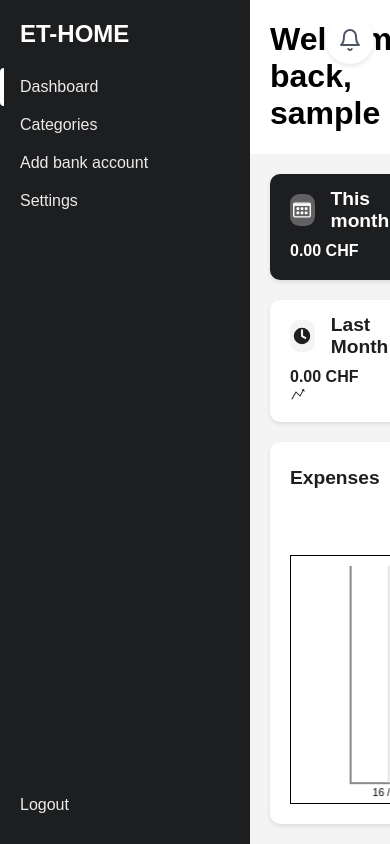
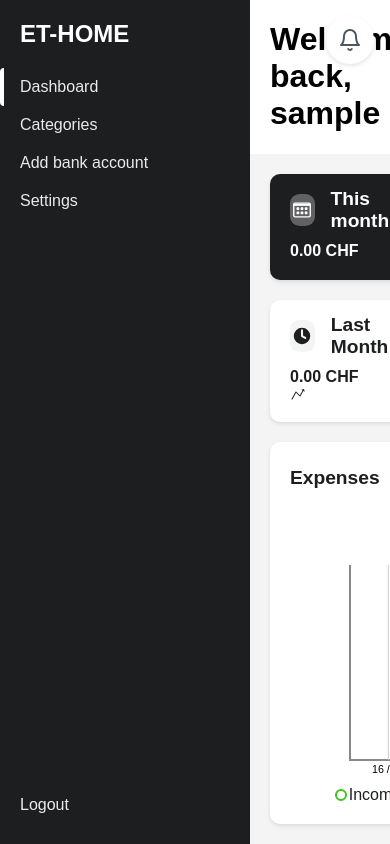
Before and after one commit to anouillz/ET-HOME, a Django app: page / in a window 390 px wide. Run offline with Django 5.2, Linux system fonts and the light colour scheme; the visitor is signed in with stand-in values (Sample User, id 1); data that the repository does not hold is empty.

Commit message:
minor improvements to expenses graph

```diff
--- a/src/app/ET_HOME/templates/widgets/expenses.html
+++ b/src/app/ET_HOME/templates/widgets/expenses.html
@@ -15,4 +15,8 @@
     <div class="chart-container">
         <canvas class="chart" width="800" height="400"></canvas>
     </div>
+    <div class="footer">
+        <div class="series incomes">Incomes</div>
+        <div class="series outcomes">Outcomes</div>
+    </div>
 {% endblock %}
--- a/src/app/static/css/dashboard.css
+++ b/src/app/static/css/dashboard.css
@@ -171,6 +171,17 @@
 
 .widget.expenses {
     grid-column: 1 / 3;
+    --outcome-col: var(--dark-4);
+    --income-col: var(--dark-1);
+    --outcome-col: #c73636;
+    --income-col: #3ec41a;
+
+    --outcome-line-col: var(--outcome-col);
+    --outcome-pt-stroke: none;
+    --outcome-pt-fill: var(--outcome-col);
+    --income-line-col: var(--income-col);
+    --income-pt-stroke: var(--income-col);
+    --income-pt-fill: white;
 }
 
 .widget.expenses .content {
@@ -230,7 +241,7 @@
 }
 
 .widget.expenses .chart {
-    border: solid black 1px;
+    /*border: solid black 1px;*/
     width: 100%;
     height: 100%;
     position: absolute;
@@ -240,10 +251,37 @@
     --axis-col: #888888;
     --grid-col: var(--light-4);
     --label-col: black;
-    --outcome-line-col: var(--dark-4);
-    --outcome-pt-stroke: none;
-    --outcome-pt-fill: var(--dark-4);
-    --income-line-col: var(--dark-1);
-    --income-pt-stroke: var(--dark-1);
-    --income-pt-fill: white;
 }
+
+.widget.expenses .footer {
+    display: flex;
+    gap: 0.4em;
+    justify-content: space-evenly;
+}
+
+.widget.expenses .footer .series {
+    --fill: black;
+    --stroke: none;
+    padding-left: 1em;
+    position: relative;
+}
+.widget.expenses .footer .series::before {
+    content: "";
+    position: absolute;
+    left: 0.5em;
+    top: 50%;
+    width: 8px;
+    height: 8px;
+    border-radius: 50%;
+    background-color: var(--fill);
+    border: solid var(--stroke) 2px;
+    transform: translate(-50%, -50%);
+}
+.widget.expenses .footer .series.outcomes {
+    --stroke: var(--outcome-pt-stroke);
+    --fill: var(--outcome-pt-fill);
+}
+.widget.expenses .footer .series.incomes {
+    --stroke: var(--income-pt-stroke);
+    --fill: var(--income-pt-fill);
+}
--- a/src/app/static/js/dashboard.js
+++ b/src/app/static/js/dashboard.js
@@ -229,8 +229,6 @@ async function updateGraph() {
         }
     })
     graphStartDate = startDate
-    console.log(outcomes)
-    console.log(startDate)
     showExpenses()
 }
 
@@ -248,7 +246,7 @@ function showExpenses() {
     let ox = GRAPH_LMARGIN
     let oy = GRAPH_TMARGIN + innerHeight
     let ticks = days / tickStep
-    let hgap = innerWidth / (ticks - 1)
+    let hgap = innerWidth / (days - 1) * tickStep
 
     let style = getComputedStyle(graphCanvas)
     let axisColor = style.getPropertyValue("--axis-col")
@@ -318,7 +316,7 @@ function showExpenses() {
         ctx.moveTo(x, oy)
         ctx.lineTo(x, oy - innerHeight)
         ctx.stroke()
-        if (i !== ticks - 1) {
+        if (i * tickStep !== days - 1) {
             ctx.fillText(formatDate(date, "d / m"), x, oy + 5)
         }
     }
```
